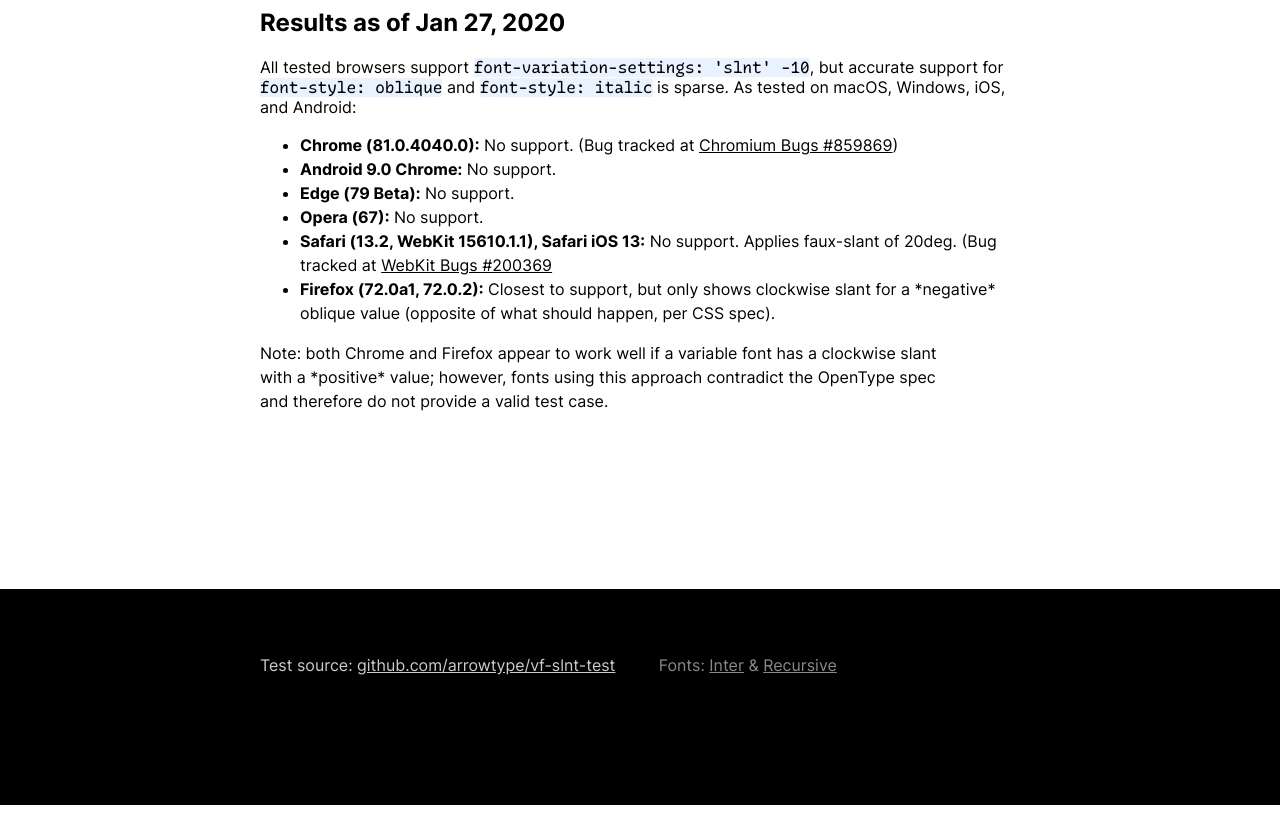
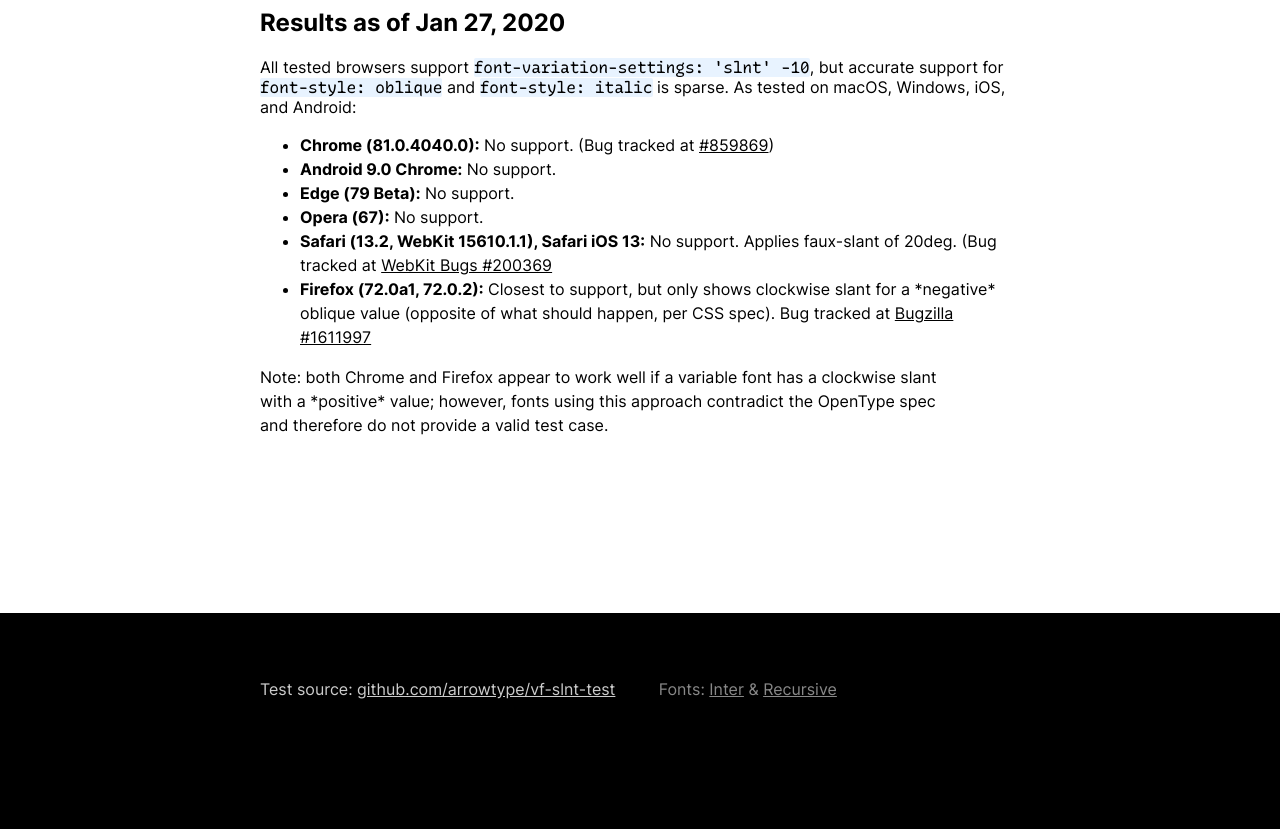
Before and after one commit to arrowtype/vf-slnt-test, a plain HTML site: page index.html in a window 1280 px wide. Shown: the part 1960-2789 px from the top of the page. Before the commit the page ends 2765 px from the top, so only its background shows below. Drawn offline with Linux system fonts and the light colour scheme.

Commit message:
add link to firefox bug tracker

```diff
--- a/index.html
+++ b/index.html
@@ -62,12 +62,12 @@
 	<h2>Results as of Jan 27, 2020</h2>
 	All tested browsers support <code>font-variation-settings: 'slnt' -10</code>, but accurate support for <code>font-style: oblique</code> and <code>font-style: italic</code> is sparse. As tested on macOS, Windows, iOS, and Android:
 	<ul>
-		<li><b>Chrome (81.0.4040.0):</b> No support. (Bug tracked at <a href="https://bugs.chromium.org/p/chromium/issues/detail?id=859869">Chromium Bugs #859869</a>)</li>
+		<li><b>Chrome (81.0.4040.0):</b> No support. (Bug tracked at <a href="https://bugs.chromium.org/p/chromium/issues/detail?id=859869">#859869</a>)</li>
 		<li><b>Android 9.0 Chrome:</b> No support.</li>
 		<li><b>Edge (79 Beta):</b> No support.</li>
 		<li><b>Opera (67):</b> No support.</li>
 		<li><b>Safari (13.2, WebKit 15610.1.1), Safari iOS 13:</b> No support. Applies faux-slant of 20deg. (Bug tracked at <a href="https://bugs.webkit.org/show_bug.cgi?id=200369">WebKit Bugs #200369</a> </li>
-		<li><b>Firefox (72.0a1, 72.0.2):</b> Closest to support, but only shows clockwise slant for a *negative* oblique value (opposite of what should happen, per CSS spec).</li>
+		<li><b>Firefox (72.0a1, 72.0.2):</b> Closest to support, but only shows clockwise slant for a *negative* oblique value (opposite of what should happen, per CSS spec). Bug tracked at <a href="https://bugzilla.mozilla.org/show_bug.cgi?id=1611997">Bugzilla #1611997</a></li>
 	</ul>
 
 	<p>
```
Also changed, not shown: firefox-slnt.html (+1 -1 lines).
